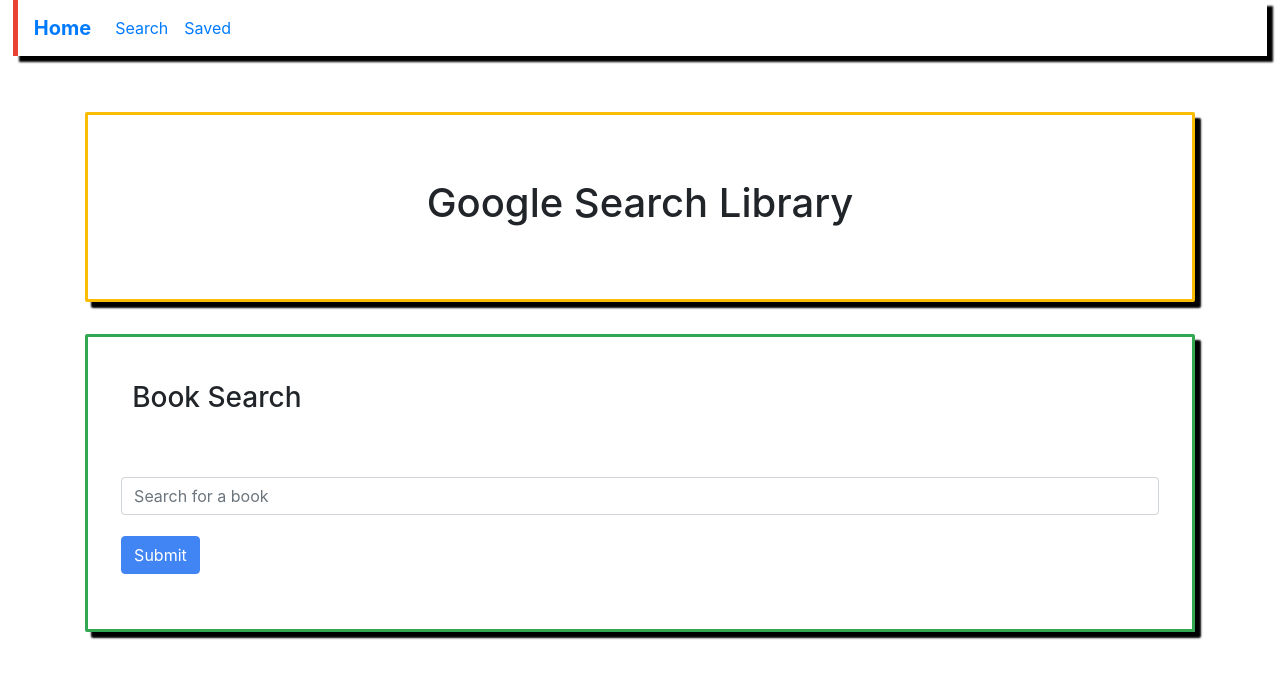
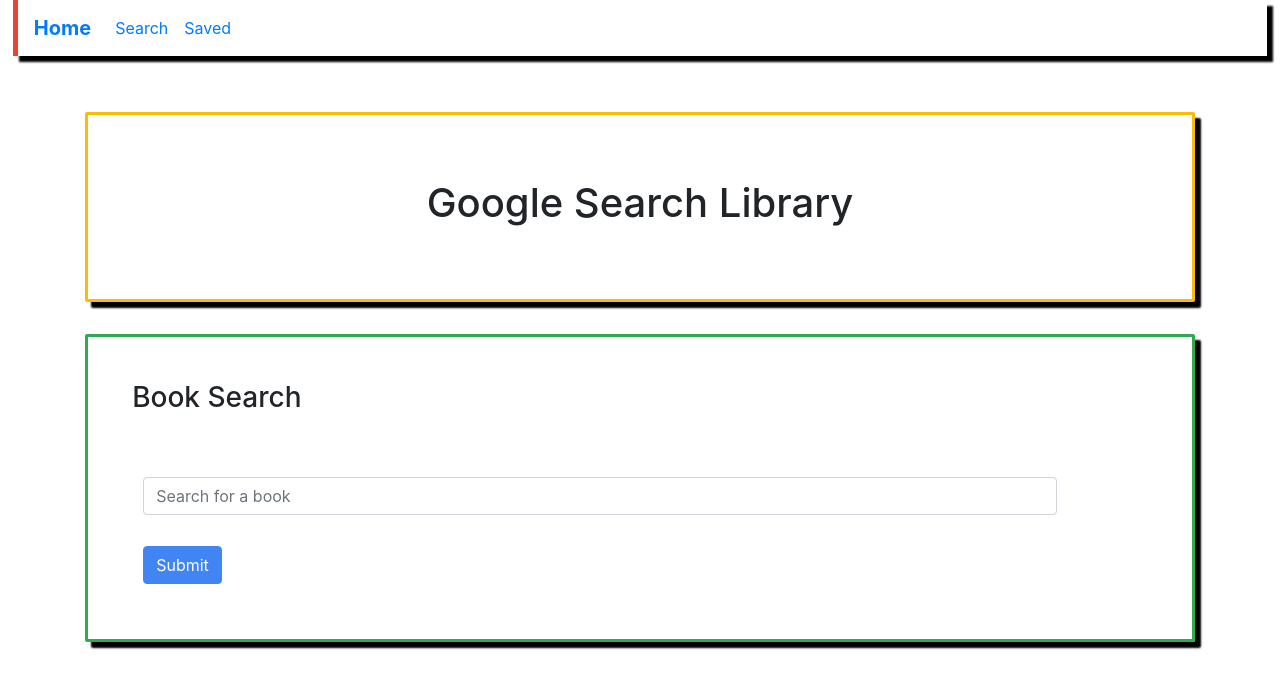
Before and after one commit to jimbopulos/Google-Books-searchLibrary, a React (Create React App) app in the folder client/: page / in a window 1280 px wide. Shown: the top 688 px of the page. Built offline with nearby package versions, Linux system fonts and the light colour scheme.

Commit message:
Styled search form

```diff
--- a/client/src/components/SearchBooksForm/index.js
+++ b/client/src/components/SearchBooksForm/index.js
@@ -64,7 +64,7 @@
           />
           <button
             type="submit"
-            className="btn btn-primary"
+            className="btn btn-primary search-btn"
             onClick={handleSubmit}
           >
             Submit
--- a/client/src/components/SearchBooksForm/style.css
+++ b/client/src/components/SearchBooksForm/style.css
@@ -13,10 +13,16 @@
 form {
   padding: 3%;
   margin-bottom: 2%;
+  margin-left: 2%;
 }
 
 form > input {
   margin-bottom: 2%;
+  width: 90% !important;
+}
+
+.btn.btn-primary.search-btn {
+  margin-top: 1%;
 }
 
 .card {
```
